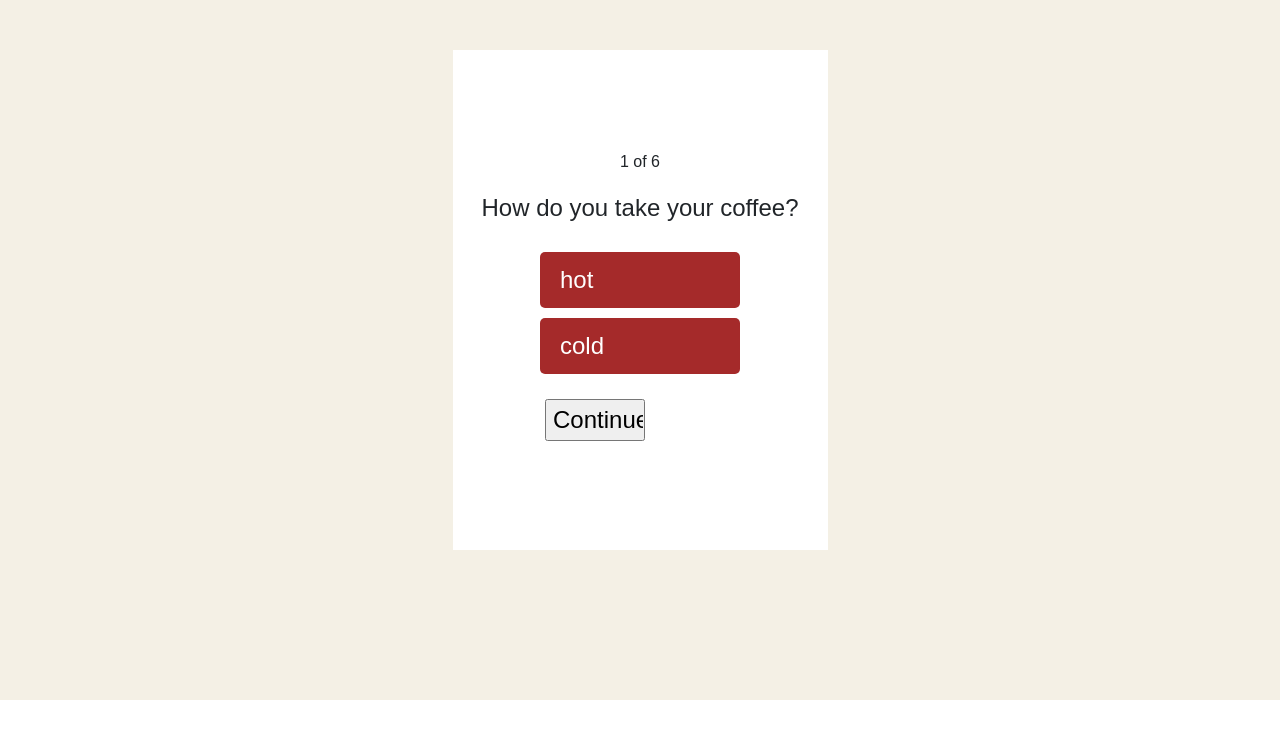
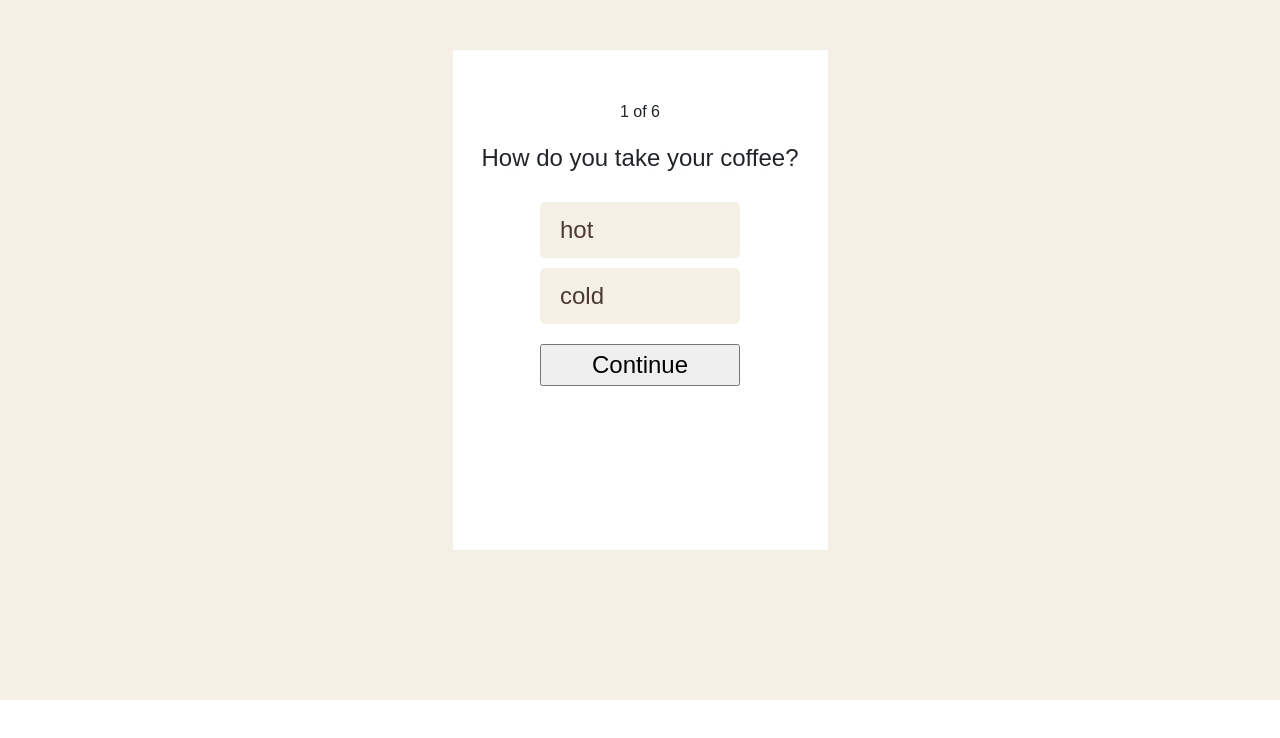
Before and after one commit to coffeenate-haku/frontend, a React (Create React App) app: page /survey/1 in a window 1280 px wide. Shown: the top 738 px of the page. Built offline with nearby package versions, Linux system fonts and the light colour scheme; no server answers; a web font is replaced by a local one.

Commit message:
style improvement on survey pages

```diff
--- a/src/components/SurveyA.js
+++ b/src/components/SurveyA.js
@@ -16,12 +16,12 @@ const style = {
   mobile: {
     backgroundColor: "#FFFFFF",
     width: "375px",
-    height: "500px",
+    minHeight: "500px",
     margin: "auto"
   },
 
   container: {
-    paddingTop: "100px",
+    padding: "50px 0px",
     textAlign: "center",
     topMargin: "20px",
     fontSize: "24px"
@@ -58,16 +58,16 @@ const style = {
   },
 
   continuebutton: {
-    width: "100px",
-    margin: "15px"
+    width: "200px",
+    margin: "10px"
   }
 };
 
 const StyledOption = styled.div`
   padding: 10px 20px;
-  background: brown;
+  background: #f4f0e5;
   margin: 10px;
-  color: #fff;
+  color: #4c3a32;
   width: 200px;
   border-radius: 5px;
   display: flex;
@@ -75,8 +75,9 @@ const StyledOption = styled.div`
   justify-content: space-between;
 
   :hover {
-    background: blue;
+    background: rgb(122, 79, 59);
     cursor: pointer;
+    color: #f4f0e5;
   }
 `;
 
--- a/src/components/SurveyB.js
+++ b/src/components/SurveyB.js
@@ -13,16 +13,17 @@ const style = {
   },
 
   mobile: {
-    backgroundColor: "#F5F5F5",
+    backgroundColor: "#FFFFFF",
     width: "375px",
-    height: "500px",
+    minHeight: "500px",
     margin: "auto"
   },
 
   container: {
-    paddingTop: "100px",
+    padding: "50px 0px",
     textAlign: "center",
-    topMargin: "20px"
+    topMargin: "20px",
+    fontSize: "24px"
   },
 
   p: {
@@ -56,16 +57,16 @@ const style = {
   },
 
   continuebutton: {
-    width: "100px",
-    margin: "15px"
+    width: "200px",
+    margin: "10px"
   }
 };
 
 const StyledOption = styled.div`
   padding: 10px 20px;
-  background: brown;
+  background: #f4f0e5;
   margin: 10px;
-  color: #fff;
+  color: #4c3a32;
   width: 200px;
   border-radius: 5px;
   display: flex;
@@ -73,8 +74,9 @@ const StyledOption = styled.div`
   justify-content: space-between;
 
   :hover {
-    background: blue;
+    background: rgb(122, 79, 59);
     cursor: pointer;
+    color: #f4f0e5;
   }
 `;
 
--- a/src/components/SurveyC.js
+++ b/src/components/SurveyC.js
@@ -13,16 +13,17 @@ const style = {
   },
 
   mobile: {
-    backgroundColor: "#F5F5F5",
+    backgroundColor: "#FFFFFF",
     width: "375px",
-    height: "500px",
+    minHeight: "500px",
     margin: "auto"
   },
 
   container: {
-    paddingTop: "100px",
+    padding: "50px 0px",
     textAlign: "center",
-    topMargin: "20px"
+    topMargin: "20px",
+    fontSize: "24px"
   },
   p: {
     fontSize: "16px"
@@ -55,16 +56,16 @@ const style = {
   },
 
   continuebutton: {
-    width: "100px",
-    margin: "15px"
+    width: "200px",
+    margin: "10px"
   }
 };
 
 const StyledOption = styled.div`
   padding: 10px 20px;
-  background: brown;
+  background: #f4f0e5;
   margin: 10px;
-  color: #fff;
+  color: #4c3a32;
   width: 200px;
   border-radius: 5px;
   display: flex;
@@ -72,8 +73,9 @@ const StyledOption = styled.div`
   justify-content: space-between;
 
   :hover {
-    background: blue;
+    background: rgb(122, 79, 59);
     cursor: pointer;
+    color: #f4f0e5;
   }
 `;
 
--- a/src/components/SurveyD.js
+++ b/src/components/SurveyD.js
@@ -13,16 +13,17 @@ const style = {
   },
 
   mobile: {
-    backgroundColor: "#F5F5F5",
+    backgroundColor: "#FFFFFF",
     width: "375px",
-    height: "500px",
+    minHeight: "500px",
     margin: "auto"
   },
 
   container: {
-    paddingTop: "100px",
+    padding: "50px 0px",
     textAlign: "center",
-    topMargin: "20px"
+    topMargin: "20px",
+    fontSize: "24px"
   },
 
   p: {
@@ -56,16 +57,16 @@ const style = {
   },
 
   continuebutton: {
-    width: "100px",
-    margin: "15px"
+    width: "200px",
+    margin: "10px"
   }
 };
 
 const StyledOption = styled.div`
   padding: 10px 20px;
-  background: brown;
+  background: #f4f0e5;
   margin: 10px;
-  color: #fff;
+  color: #4c3a32;
   width: 200px;
   border-radius: 5px;
   display: flex;
@@ -73,8 +74,9 @@ const StyledOption = styled.div`
   justify-content: space-between;
 
   :hover {
-    background: blue;
+    background: rgb(122, 79, 59);
     cursor: pointer;
+    color: #f4f0e5;
   }
 `;
 
--- a/src/components/SurveyE.js
+++ b/src/components/SurveyE.js
@@ -13,16 +13,17 @@ const style = {
   },
 
   mobile: {
-    backgroundColor: "#F5F5F5",
+    backgroundColor: "#FFFFFF",
     width: "375px",
-    height: "500px",
+    minHeight: "500px",
     margin: "auto"
   },
 
   container: {
-    paddingTop: "100px",
+    padding: "50px 0px",
     textAlign: "center",
-    topMargin: "20px"
+    topMargin: "20px",
+    fontSize: "24px"
   },
 
   p: {
@@ -56,16 +57,16 @@ const style = {
   },
 
   continuebutton: {
-    width: "100px",
-    margin: "15px"
+    width: "200px",
+    margin: "10px"
   }
 };
 
 const StyledOption = styled.div`
   padding: 10px 20px;
-  background: brown;
+  background: #f4f0e5;
   margin: 10px;
-  color: #fff;
+  color: #4c3a32;
   width: 200px;
   border-radius: 5px;
   display: flex;
@@ -73,8 +74,9 @@ const StyledOption = styled.div`
   justify-content: space-between;
 
   :hover {
-    background: blue;
+    background: rgb(122, 79, 59);
     cursor: pointer;
+    color: #f4f0e5;
   }
 `;
 
--- a/src/components/SurveyF.js
+++ b/src/components/SurveyF.js
@@ -15,16 +15,17 @@ const style = {
   },
 
   mobile: {
-    backgroundColor: "#F5F5F5",
+    backgroundColor: "#FFFFFF",
     width: "375px",
-    height: "500px",
+    minHeight: "500px",
     margin: "auto"
   },
 
   container: {
-    paddingTop: "100px",
+    padding: "50px 0px",
     textAlign: "center",
-    topMargin: "20px"
+    topMargin: "20px",
+    fontSize: "24px"
   },
 
   p: {
@@ -58,16 +59,16 @@ const style = {
   },
 
   continuebutton: {
-    width: "100px",
-    margin: "15px"
+    width: "200px",
+    margin: "10px"
   }
 };
 
 const StyledOption = styled.div`
   padding: 10px 20px;
-  background: brown;
+  background: #f4f0e5;
   margin: 10px;
-  color: #fff;
+  color: #4c3a32;
   width: 200px;
   border-radius: 5px;
   display: flex;
@@ -75,8 +76,9 @@ const StyledOption = styled.div`
   justify-content: space-between;
 
   :hover {
-    background: blue;
+    background: rgb(122, 79, 59);
     cursor: pointer;
+    color: #f4f0e5;
   }
 `;
 
```
